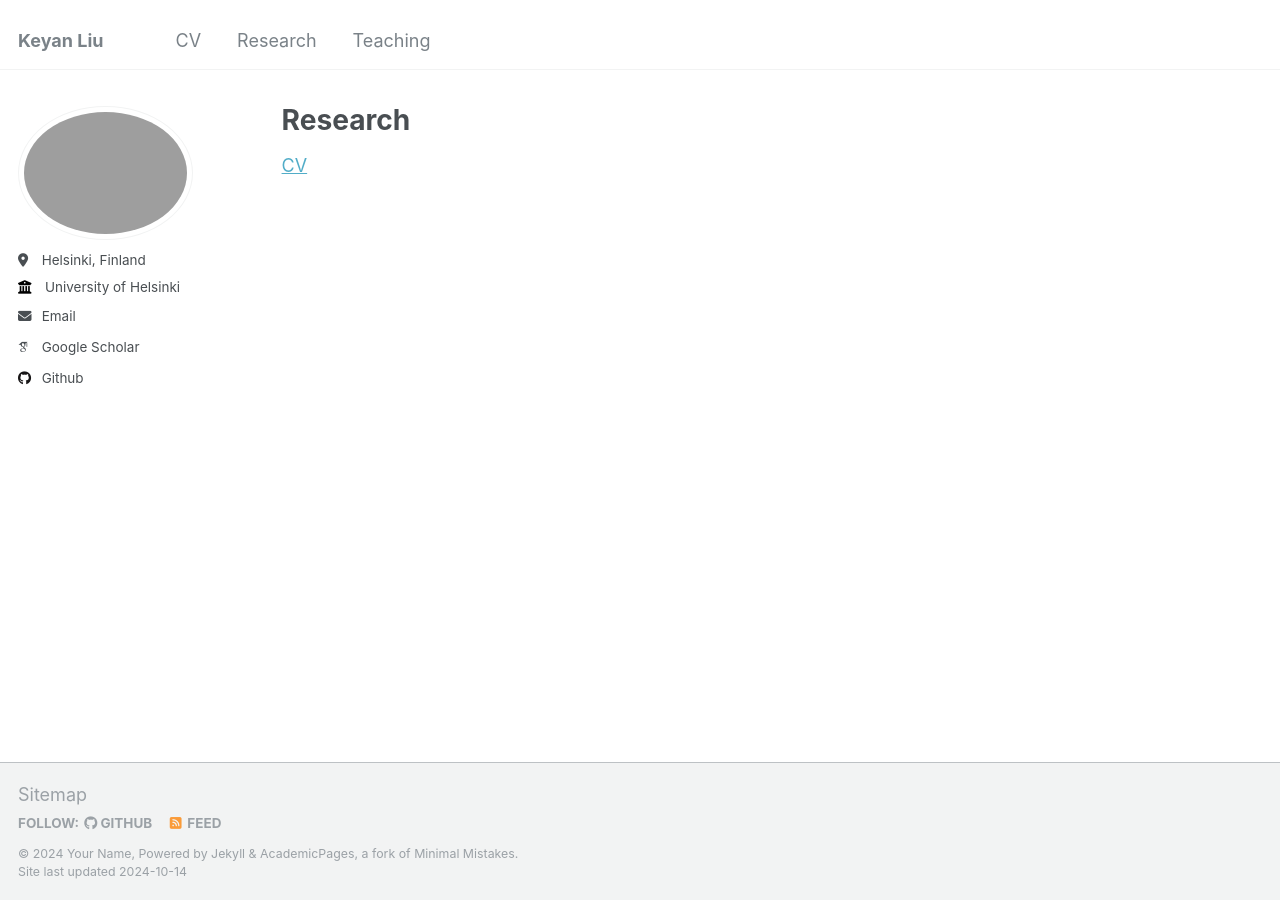
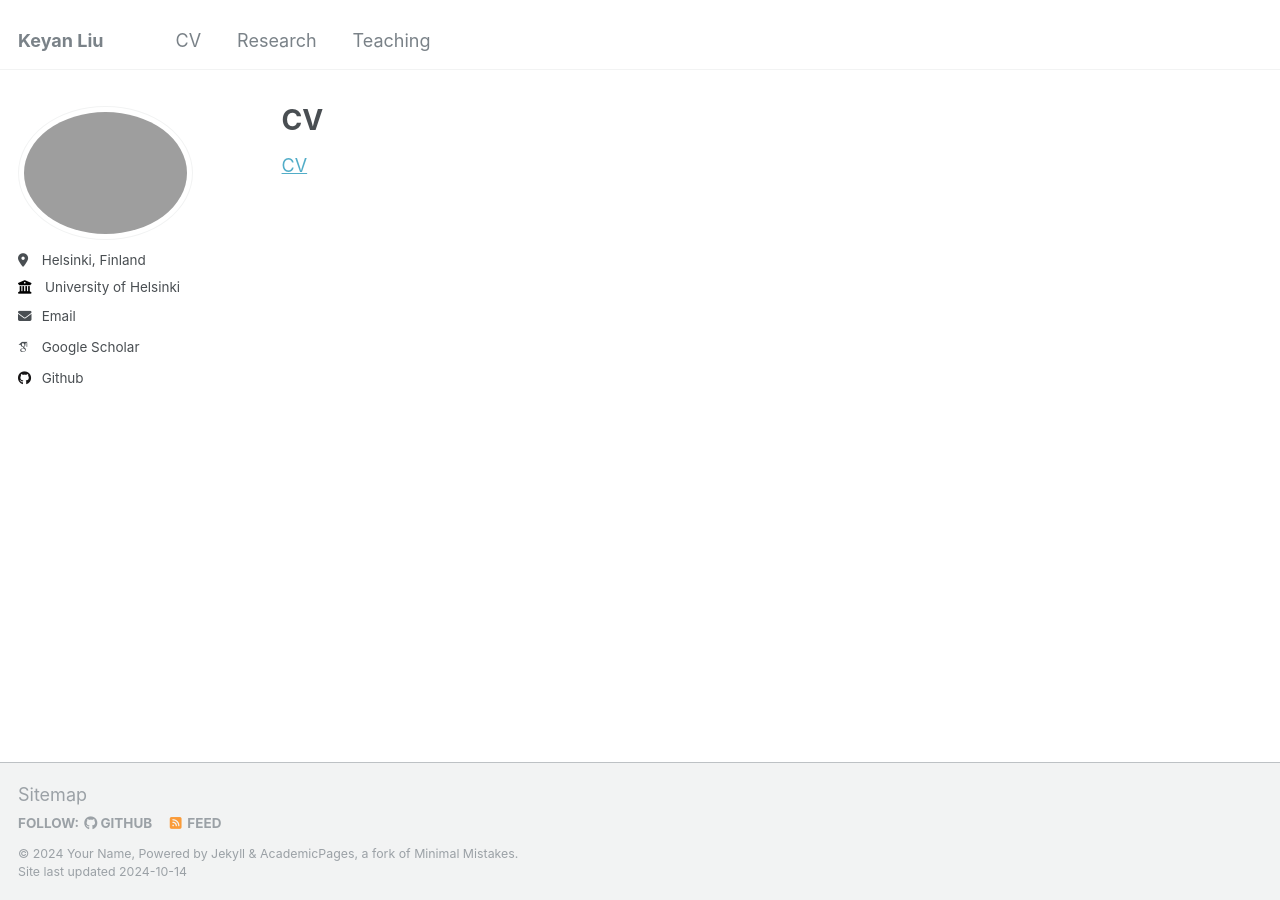
Before and after one commit to keyanliu1/keyanliu1.github.io, a Jekyll site: the page built from _pages/cv.md, in a window 1280 px wide. Built offline with Jekyll 4.4.1, drawn with Linux system fonts in a browser that asks for light colours; some web fonts are replaced.

Commit message:
Update cv.md

```diff
--- a/_pages/cv.md
+++ b/_pages/cv.md
@@ -1,8 +1,10 @@
 ---
 layout: archive
-title: "Research"
+title: "CV"
 permalink: /cv/
 author_profile: true
+redirect_from:
+  - /resume
 ---
 
 [CV](http://keyanliu1.github.io/files/cv1.pdf)  <!-- This is the link to your CV -->
```
